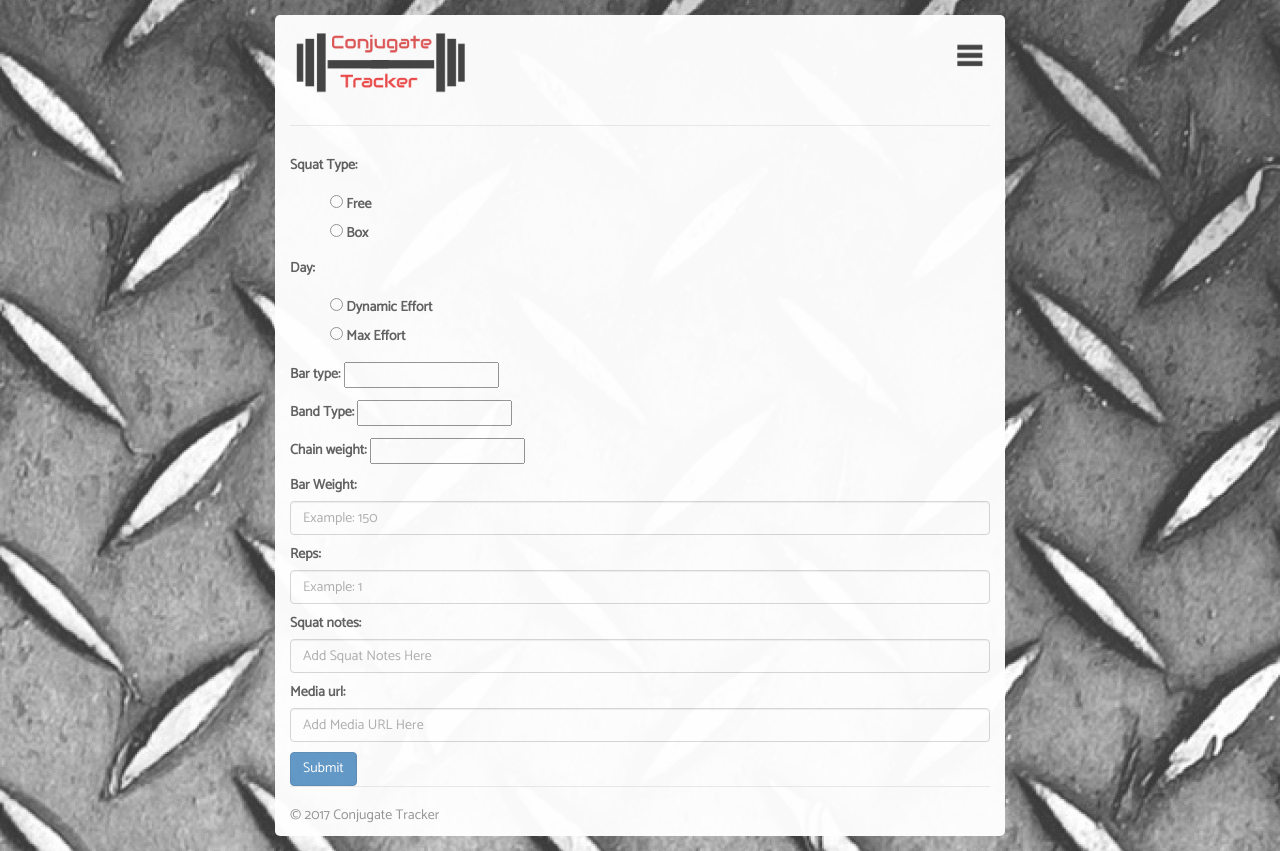
After one commit to StrongAndClumsy/ConjugateTracker, a Django app: a page that uses tracker/templates/tracker/squatmovement_search.html in a window 1280 px wide. The commit adds this page. Run offline with Django 3.2, Linux system fonts and the light colour scheme; data that the repository does not hold is empty; some libraries are stand-ins or nearby versions.

Commit message:
First stab at search

```diff
--- a/tracker/forms.py
+++ b/tracker/forms.py
@@ -17,6 +17,21 @@ class SquatForm(forms.ModelForm):
 	chain_weight = forms.IntegerField(required=False, initial=0)
 	movement_weight = forms.IntegerField(label="Bar Weight", required=True, widget=forms.NumberInput(attrs={'class': 'form-control', 'placeholder': 'Example: 150'}))
 	movement_reps = forms.IntegerField(label="Reps", required=True, widget=forms.NumberInput(attrs={'class': 'form-control', 'placeholder': 'Example: 1'}))
+	squat_notes = forms.CharField(max_length=300,widget=forms.TextInput(attrs={'class': 'form-control', 'placeholder': 'Add Squat Notes Here'}),required=False)
+	media_url = forms.URLField(widget=forms.TextInput(attrs={'class': 'form-control', 'placeholder': 'Add Media URL Here'}),required=False)
+
+class SquatSearchForm(forms.ModelForm):
+	class Meta:
+		model = SquatMovement
+		fields = ['box_free','effort_type','bar_type','bands_type','chain_weight',
+		'movement_weight','movement_reps','squat_notes', 'media_url']
+	effort_type = forms.ChoiceField(label="Day", widget=forms.RadioSelect(), choices=EFFORT_CHOICES)
+	box_free = forms.ChoiceField(label="Squat Type", widget=forms.RadioSelect, choices=BOXFREE_CHOICES)
+	bar_type = forms.CharField(max_length=60)
+	bands_type = forms.CharField(label="Band Type", required=False, max_length=60)
+	chain_weight = forms.IntegerField(required=False, initial=0)
+	movement_weight = forms.IntegerField(label="Bar Weight", widget=forms.NumberInput(attrs={'class': 'form-control', 'placeholder': 'Example: 150'}))
+	movement_reps = forms.IntegerField(label="Reps", widget=forms.NumberInput(attrs={'class': 'form-control', 'placeholder': 'Example: 1'}))
 	squat_notes = forms.CharField(max_length=300,widget=forms.TextInput(attrs={'class': 'form-control', 'placeholder': 'Add Squat Notes Here'}),required=False)
 	media_url = forms.URLField(widget=forms.TextInput(attrs={'class': 'form-control', 'placeholder': 'Add Media URL Here'}),required=False)
 
--- a/tracker/templates/tracker/squatmovement_detail.html
+++ b/tracker/templates/tracker/squatmovement_detail.html
@@ -1,6 +1,8 @@
 {% extends 'tracker/base.html' %}
 {% block content %}
 <a class="btn btn-primary" href="{% url 'tracker:squat_edit' pk=object.pk %}">Edit</a>
+
+SEARCH
 <h1>{{ object.user.username }}</h1>
 <p><h4><b>Created: </b> {{ object.created_at }}</h4></p>
 <p><h4><b>Effort Type: </b> {{ object.effort_type }}</h4></p>
--- /dev/null
+++ b/tracker/templates/tracker/squatmovement_search.html
@@ -0,0 +1,25 @@
+{% extends 'tracker/base.html' %}
+{% block content %}
+<form action="{% url 'tracker:squat_search' %}" method="get">
+    <p><label for="id_box_free_0">Squat Type:</label> <ul id="id_box_free"><li><label for="id_box_free_0"><input id="id_box_free_0" name="box_free" type="radio" value="free"  /> Free</label></li>
+<li><label for="id_box_free_1"><input id="id_box_free_1" name="box_free" type="radio" value="box"  /> Box</label></li></ul></p>
+<p><label for="id_effort_type_0">Day:</label> <ul id="id_effort_type"><li><label for="id_effort_type_0"><input id="id_effort_type_0" name="effort_type" type="radio" value="dynamic"  /> Dynamic Effort</label></li>
+<li><label for="id_effort_type_1"><input id="id_effort_type_1" name="effort_type" type="radio" value="max"  /> Max Effort</label></li></ul></p>
+<p><label for="id_bar_type">Bar type:</label> <input id="id_bar_type" maxlength="60" name="bar_type" type="text"  /></p>
+<p><label for="id_bands_type">Band Type:</label> <input id="id_bands_type" maxlength="60" name="bands_type" type="text" /></p>
+<p><label for="id_chain_weight">Chain weight:</label> <input id="id_chain_weight" name="chain_weight" type="text" /></p>
+<p><label for="id_movement_weight">Bar Weight:</label> <input class="form-control" id="id_movement_weight" name="movement_weight" placeholder="Example: 150" type="text"  /></p>
+<p><label for="id_movement_reps">Reps:</label> <input class="form-control" id="id_movement_reps" name="movement_reps" placeholder="Example: 1" type="text"  /></p>
+<p><label for="id_squat_notes">Squat notes:</label> <input class="form-control" id="id_squat_notes" maxlength="300" name="squat_notes" placeholder="Add Squat Notes Here" type="text" /></p>
+<p><label for="id_media_url">Media url:</label> <input class="form-control" id="id_media_url" name="media_url" placeholder="Add Media URL Here" type="text" /></p>
+    <input type="submit" value="Submit" class= "btn btn-primary" />
+</form>
+{% for object in objects %}
+<h2>
+    {{ object.created_at}}
+    {{ object.box_free }}
+    {{ object.effort_type }}
+</h2>
+{% endfor %}
+
+{% endblock %}
--- a/tracker/urls.py
+++ b/tracker/urls.py
@@ -19,6 +19,7 @@ urlpatterns = [
     url(r'^lower_movement/new$', views.new_lower, name='lower_new'),
     url(r'^upper_movement/new$', views.new_upper, name='upper_new'),
     url(r'^squat_movement/(?P<pk>\d+)/edit/$', views.squat_edit, name='squat_edit'),
+    url(r'^squat_movement/search$', views.squat_search, name='squat_search'),
     url(r'^bench_movement/(?P<pk>\d+)/edit/$', views.bench_edit, name='bench_edit'),
     url(r'^deadlift_movement/(?P<pk>\d+)/edit/$', views.deadlift_edit, name='deadlift_edit'),
     url(r'^upper_movement/(?P<pk>\d+)/edit/$', views.upper_edit, name='upper_edit'),
--- a/tracker/views.py
+++ b/tracker/views.py
@@ -8,7 +8,7 @@ from django.shortcuts import render, redirect
 from django.contrib.auth.models import User
 from django.views.generic.detail import DetailView
 from .models import SquatMovement, DeadliftMovement, BenchMovement, LowerAccessoryMovement, UpperAccessoryMovement
-from .forms import SquatForm, DeadliftForm, BenchForm, LowerForm, UpperForm
+from .forms import SquatForm, SquatSearchForm, DeadliftForm, BenchForm, LowerForm, UpperForm
 
 class SquatDetailView(DetailView):
     model = SquatMovement
@@ -249,6 +249,21 @@ def squat_edit(request, pk):
         form = SquatForm(instance=squat)
     return render(request, 'edit_squat.html', {'form': form, 'pk': pk})
 
+def squat_search(request):
+    if request.method == "GET":
+        search_dict = request.GET.dict()
+        print(search_dict)
+        filter_dict = {}
+        for key, value in search_dict.items():
+            if value != '':
+                filter_dict[key] = value
+        print(filter_dict)
+        filtered_movements = SquatMovement.objects.filter(**filter_dict)
+        print(filtered_movements)
+        form = SquatSearchForm()
+        return render(request, 'tracker/squatmovement_search.html', {'form': form, 'objects': filtered_movements })
+    return render(request, 'Hello' )
+
 def bench_edit(request, pk):
     bench = get_object_or_404(BenchMovement, pk=pk)
     if request.method == "POST":
```
